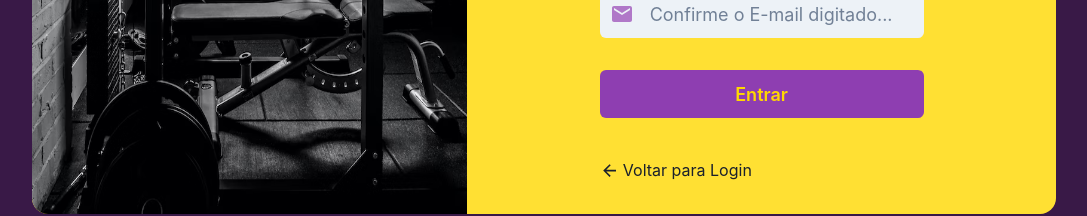
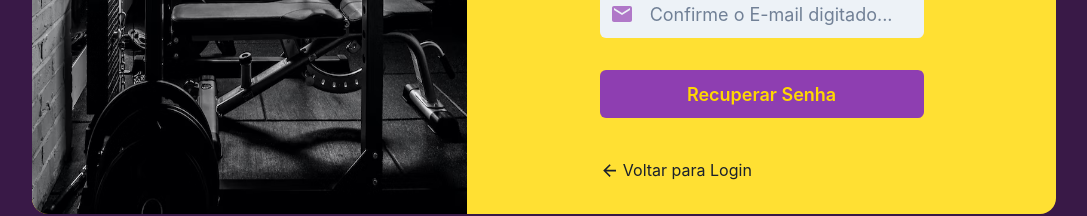
Before and after one commit to eric-zanchettin/gym-dynamics-webapp, a React (Create React App) app: page /forgot-password in a window 1280 px wide. Shown: the part 525-741 px from the top of the page, without its empty margins (96-1183 px from the left). Built offline with nearby package versions, Linux system fonts and the light colour scheme.

Commit message:
correction: Forgot-Password button title

```diff
--- a/src/pages/ForgotPassword/index.tsx
+++ b/src/pages/ForgotPassword/index.tsx
@@ -63,7 +63,7 @@ export function ForgotPassword() {
                         isLoading={isLoading}
                         onClick={handleResetPassword}
                     >
-                        Entrar
+                        Recuperar Senha
                     </Button>
                     <Flex mt={2} align="center" gap={1} transition="0.2s" _hover={{ color: 'primary.500' }}>
                         <Icon as={MdArrowBack} fontSize="1.2rem" />
```
